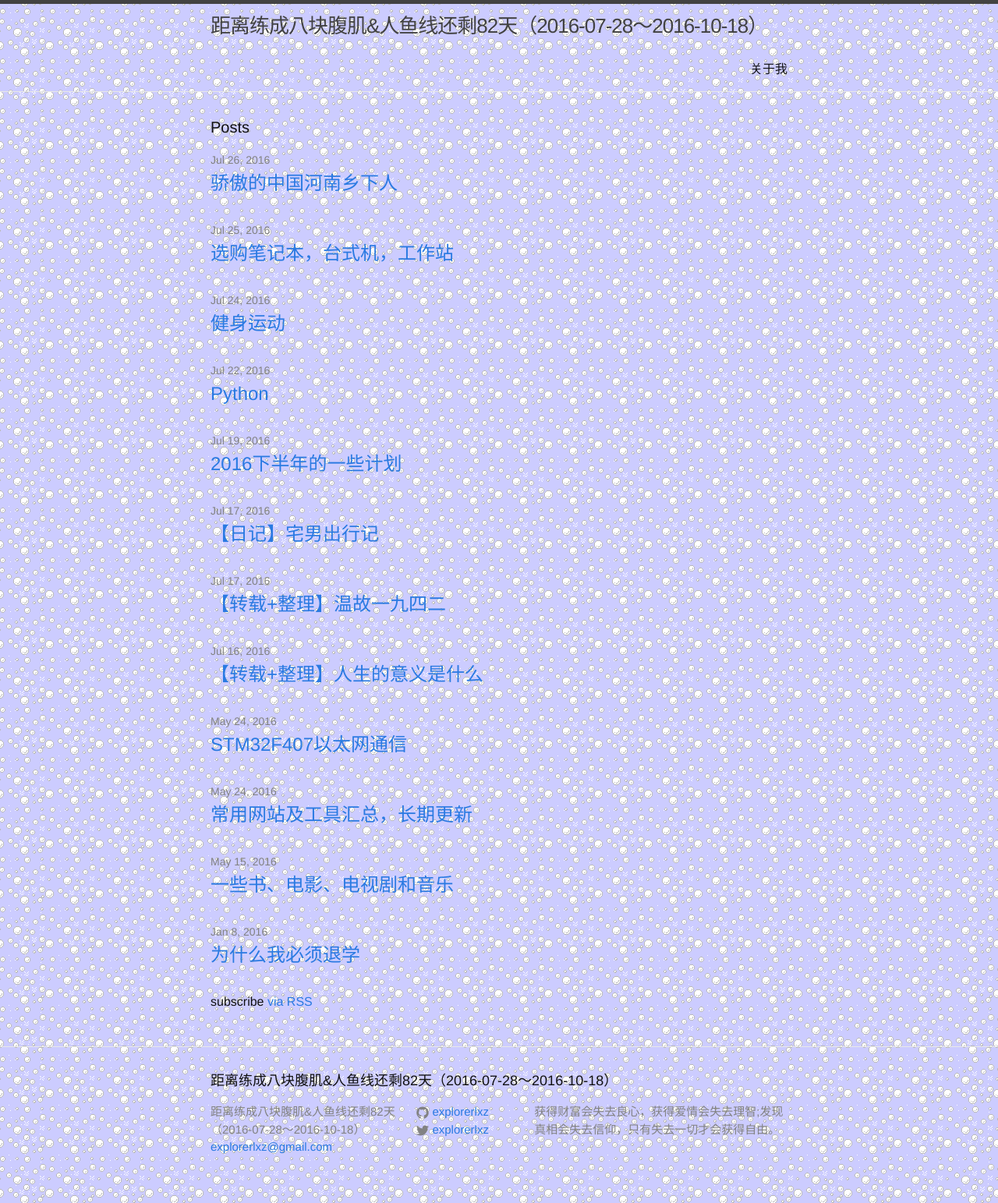
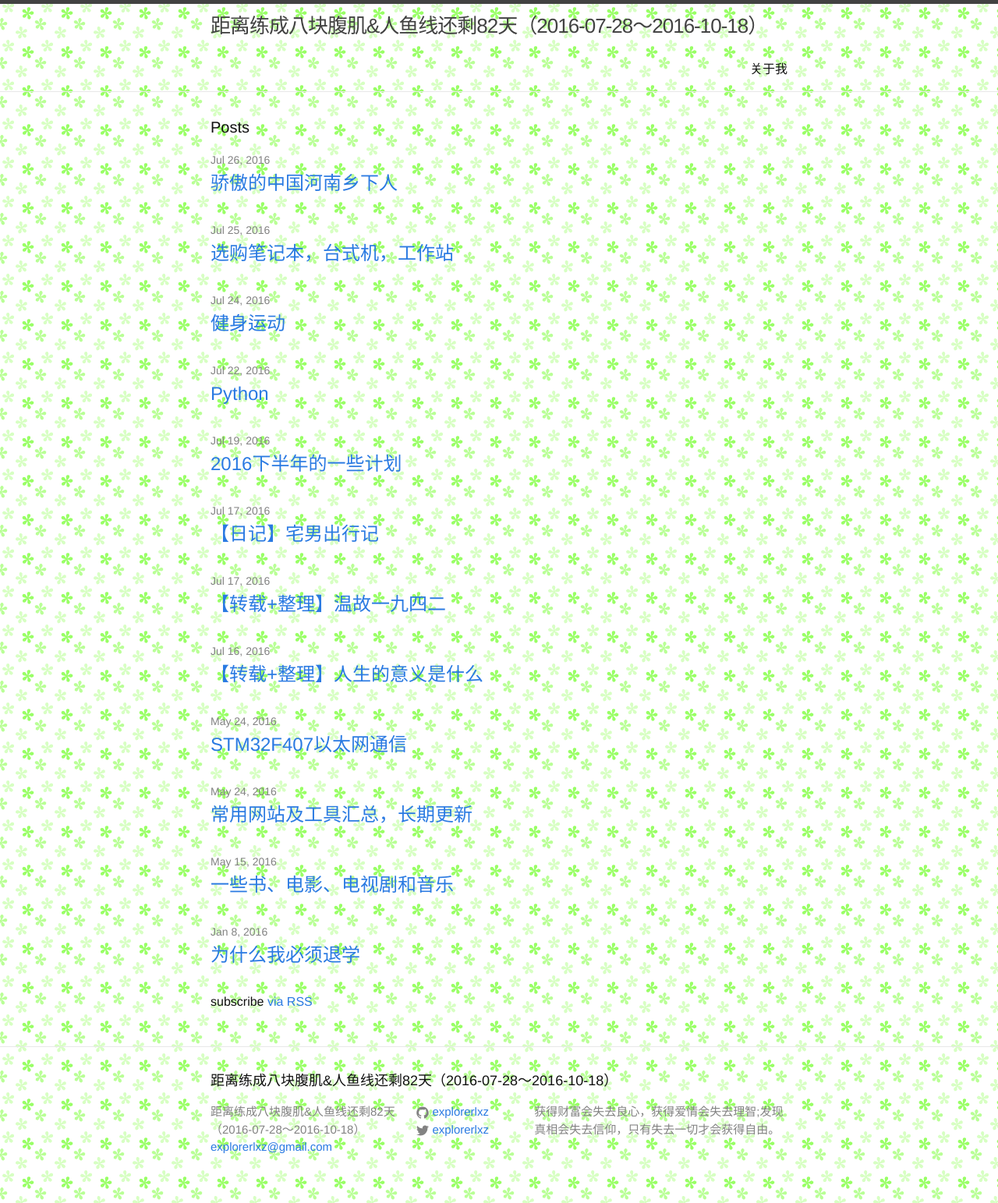
Before and after one commit to explorerlxz/explorerlxz.github.io, a Jekyll site: the page built from index.html, in a window 1280 px wide. Shown: the whole page at 78% size. Built offline with Jekyll 4.4.1, drawn with Linux system fonts in a browser that asks for light colours.

Commit message:
background

```diff
--- a/index.html
+++ b/index.html
@@ -2,7 +2,7 @@
 layout: default
 ---
 
-<body background="images/bg.gif">
+<body background="images/images.png">
 <div class="home">
 
   <h1 class="page-heading">Posts</h1>
```
Also changed, not shown: images/animated_background_26.gif (deleted), images/flashing-background-pattern-071.gif (deleted), images/images.jpg (deleted), images/images.png (added).
